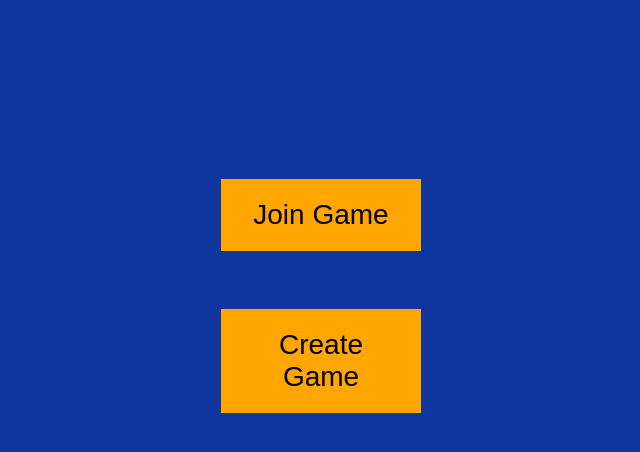
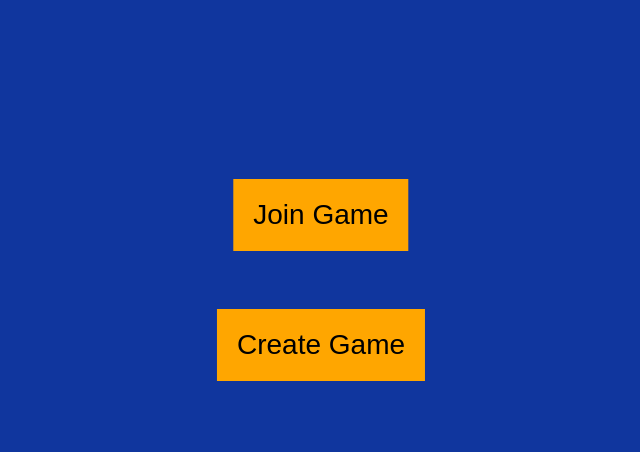
Before and after one commit to ccolbyssmith/Word-of-the-Round, a Flask app: page /Word_of_the_Round/home in a window 1280 px wide. Shown: the part 191-643 px from the top of the page, without its empty margins (319-959 px from the left). Run offline with Flask 2, Linux system fonts and the light colour scheme.

Commit message:
Update homeStyle.css

```diff
--- a/flaskr/static/css/homeStyle.css
+++ b/flaskr/static/css/homeStyle.css
@@ -16,7 +16,7 @@ h1 {
     font-size: 28px;
     color: black;
     padding: 20px;
-    width: 200px;
+    /*width: 200px;*/
     text-align: center;
     transition-duration: 0.4s;
     text-decoration: none;
```
